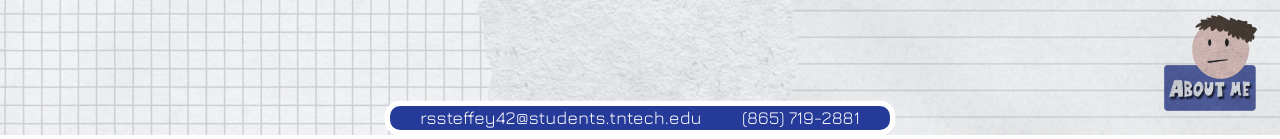
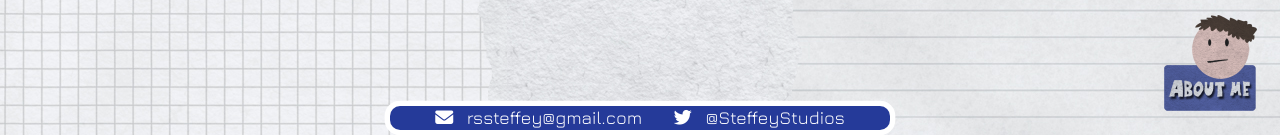
Before and after one commit to rssteffey/rssteffey.github.io, a Jekyll site: the page index.html, which Jekyll copies as it is, in a window 1280 px wide. Shown: the part 765-904 px from the top of the page. Built offline with Jekyll 4.4.1, drawn with Linux system fonts in a browser that asks for light colours; nearby versions of some CDN libraries; some web fonts are replaced.

Commit message:
Spam blocking
Stopping the deluge of anonymous cell phone calls dear God please end
them

```diff
--- a/Art.html
+++ b/Art.html
@@ -15,6 +15,9 @@
   ga('send', 'pageview');
 
 </script>
+
+<script src="https://use.fontawesome.com/be14366987.js"></script>
+
 </head>
 
 <body style="background-image:url('Images/notebook.png')">
@@ -142,6 +145,6 @@
 
 
 <div class="centerBox"><div class="return" style="bottom: 40px"> <a href="index.html">Return Home </a>  </div></div>
-<div class="centerBox"><div class="footer"> rssteffey42@students.tntech.edu  &nbsp &nbsp &nbsp &nbsp   (865) 719-2881  </div></div>
+<div class="centerBox"><div class="footer"> <i class="fa fa-envelope" aria-hidden="true"></i> &nbsp rssteffey@gmail.com &nbsp &nbsp &nbsp  <i class="fa fa-twitter" aria-hidden="true"></i> &nbsp @SteffeyStudios </div></div>
 
 </body>
--- a/Bio.html
+++ b/Bio.html
@@ -15,6 +15,9 @@
   ga('send', 'pageview');
 
 </script>
+
+<script src="https://use.fontawesome.com/be14366987.js"></script>
+
 </head>
 
 <body style="background-image:url('Images/doodleBackground.png')">
@@ -56,5 +59,5 @@
 <img src="Images/creep.png" style="position:fixed; bottom:0; padding:0; margin-left:80%; z-index:0">
 -->
 <div class="centerBox"><div class="return"> <a href="index.html">Return Home </a>  </div></div>
-<div class="centerBox"><div class="footer"> rssteffey42@students.tntech.edu  &nbsp &nbsp &nbsp &nbsp   (865) 719-2881  </div></div>
+<div class="centerBox"><div class="footer"> <i class="fa fa-envelope" aria-hidden="true"></i> &nbsp rssteffey@gmail.com &nbsp &nbsp &nbsp  <i class="fa fa-twitter" aria-hidden="true"></i> &nbsp @SteffeyStudios  </div></div>
 </body>
--- a/index.html
+++ b/index.html
@@ -12,7 +12,7 @@
       type="image/x-icon"
       href="/Images/favicon.ico">
 
-
+<script src="https://use.fontawesome.com/be14366987.js"></script>
 
 <script type="text/javascript" src="test1.js"> </script>
 <script type="text/javascript" src="doodle.js"> </script>
@@ -43,7 +43,7 @@
 
 
 <!-- Code Button-->
-<a class="boxed" href="Code.html" style=" left: 25%;" onmouseOver="circuits.firstDraw()" onmouseOut="circuits.removeMouse()";>
+<a class="boxed" href="https://github.com/rssteffey" target="_blank" style=" left: 25%;" onmouseOver="circuits.firstDraw()" onmouseOut="circuits.removeMouse()";>
 	Code
 </a>
 
@@ -93,7 +93,7 @@
 	</div>
 </div>
 
-<div class="footer"> rssteffey42@students.tntech.edu  &nbsp &nbsp &nbsp &nbsp   (865) 719-2881  </div>
+<div class="footer"> <i class="fa fa-envelope" aria-hidden="true"></i> &nbsp rssteffey@gmail.com &nbsp &nbsp &nbsp  <i class="fa fa-twitter" aria-hidden="true"></i> &nbsp @SteffeyStudios  </div>
 
 </body>
 </html>
```
Also changed, not shown: 5 other files.
